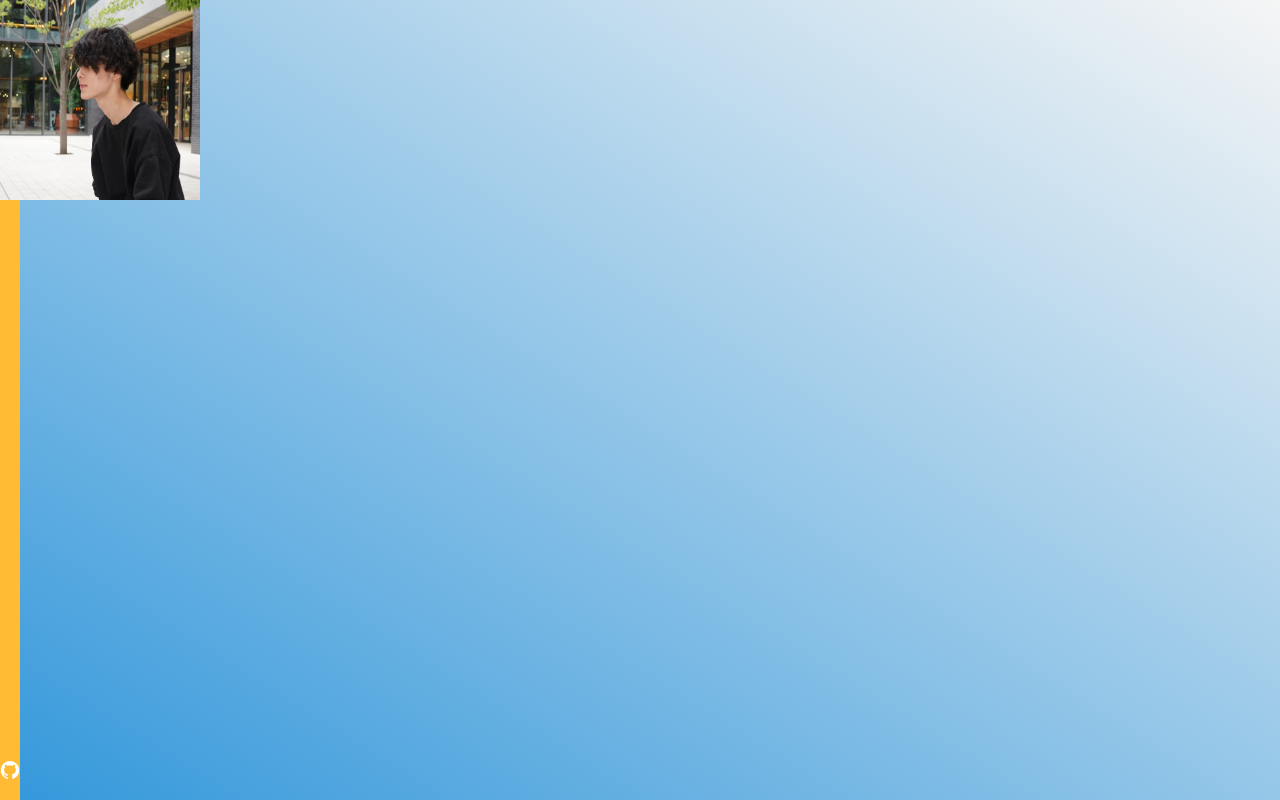
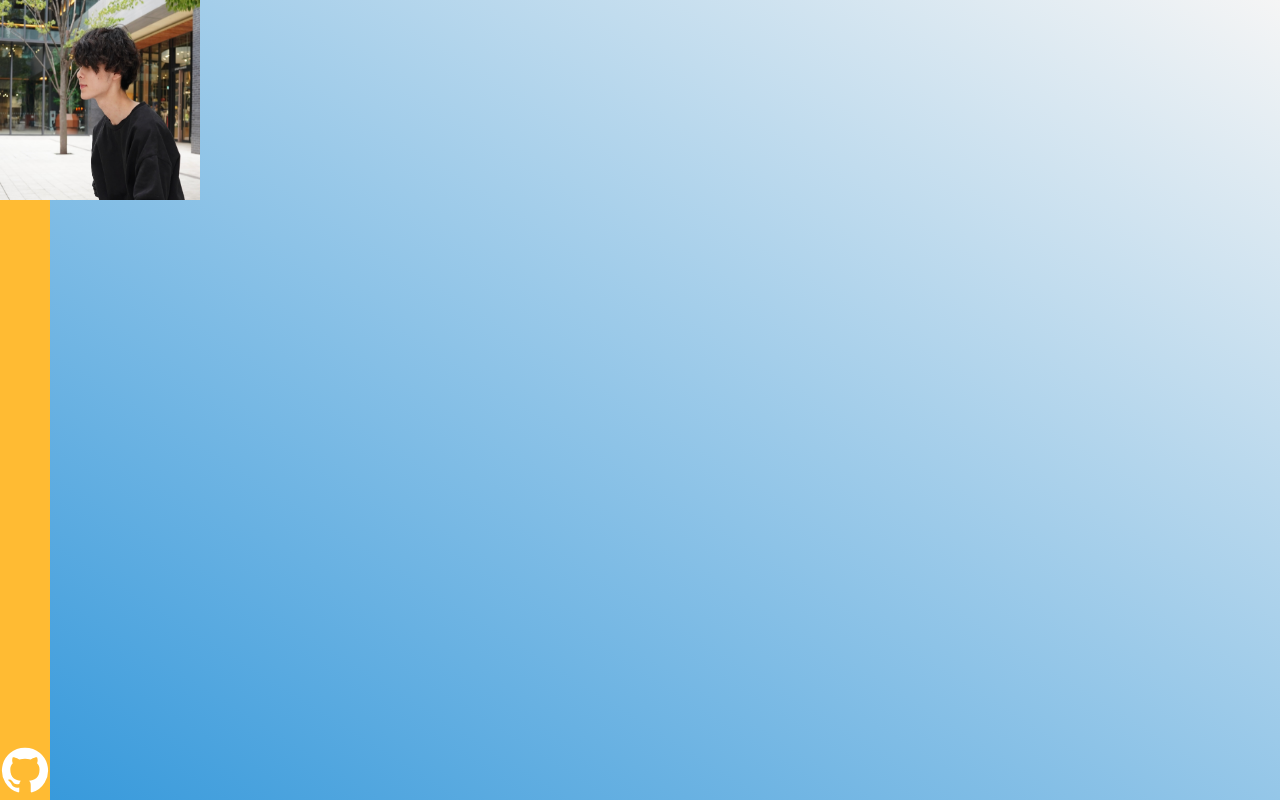
Before and after one commit to Taiyo86-create/myportfolio, a React (Create React App) app: page / in a window 1280 px wide. Built offline with nearby package versions, Linux system fonts and the light colour scheme.

Commit message:
Update Sidebar.css

```diff
--- a/src/components/Sidebar/Sidebar.css
+++ b/src/components/Sidebar/Sidebar.css
@@ -7,13 +7,15 @@
     position: relative;
     height: calc(100vh - 200px);
     background-color:  #ffbb33;
-    width: 20px;
+    width: 50px;
     transition: width 0.3s;
 }
 
 .sidebarOptions:hover{
     width: 200px;
 }
+
+
 
 .sidebarOptions ul{
     height: calc(100vh - 200px);
```
